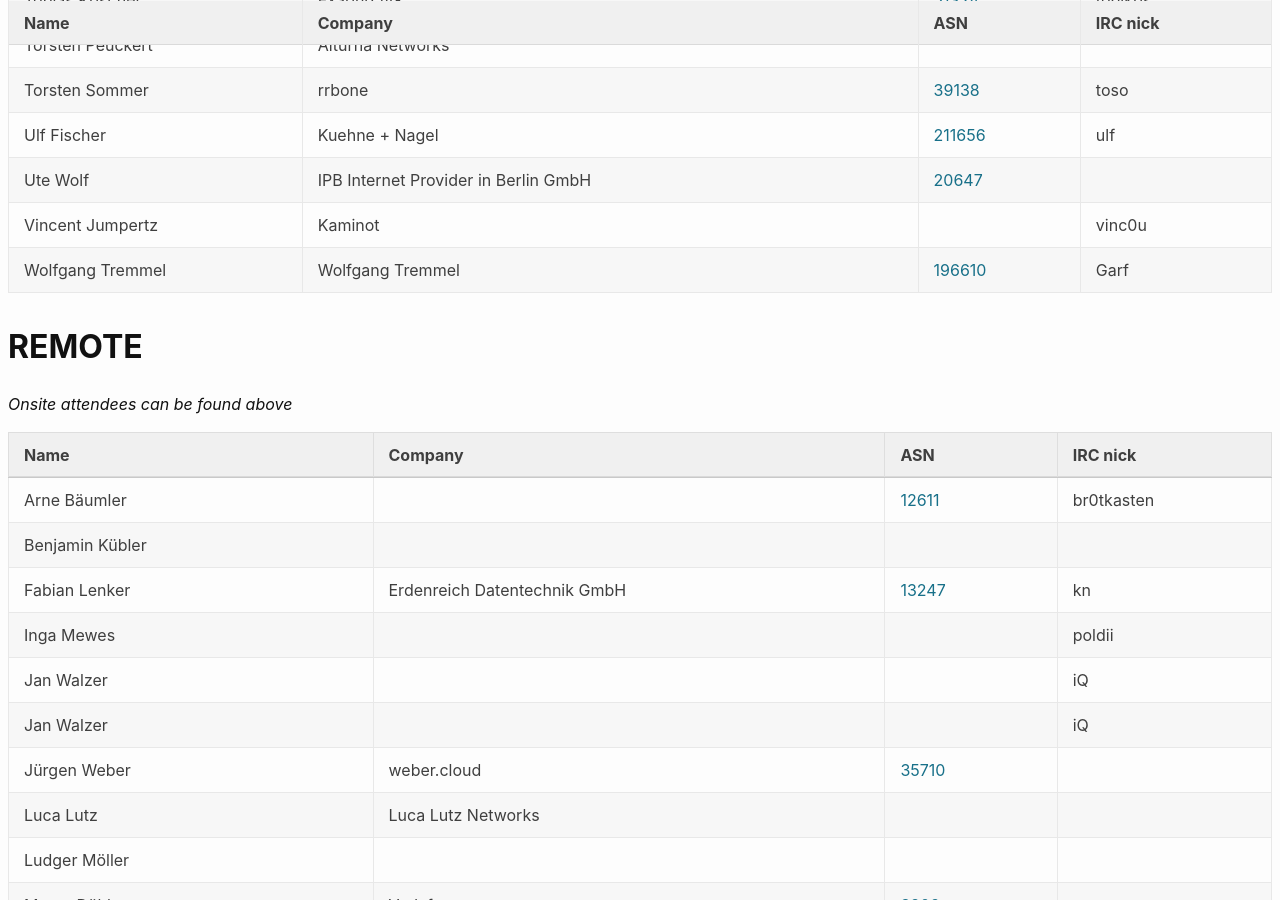
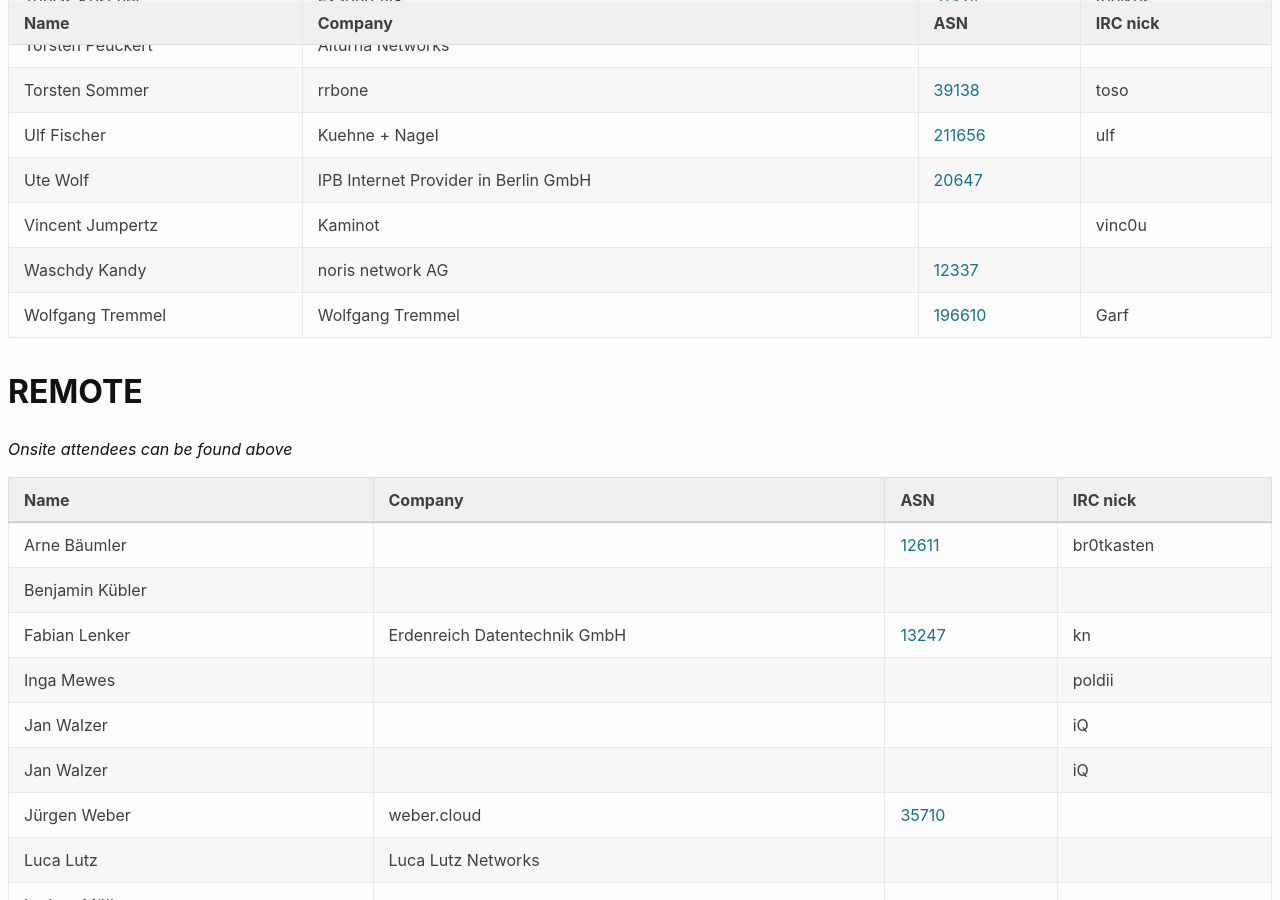
Before and after one commit to denog/pretix-attendeelist, a Jekyll site: the page built from denog15/index.md, in a window 1280 px wide and 900 px high, scrolled down 8344 px. Built offline with Jekyll 4.4.1, drawn with Linux system fonts in a browser that asks for light colours.

Commit message:
Latest data: Mon Sep 11 10:10:27 UTC 2023

```diff
--- a/_data/attendees_denog15_onsite.json
+++ b/_data/attendees_denog15_onsite.json
@@ -1122,6 +1122,12 @@
     "asn": null
   },
   {
+    "name": "Waschdy Kandy",
+    "company": "noris network AG",
+    "irc": null,
+    "asn": "12337"
+  },
+  {
     "name": "Wolfgang Tremmel",
     "company": "Wolfgang Tremmel",
     "irc": "Garf",
```
